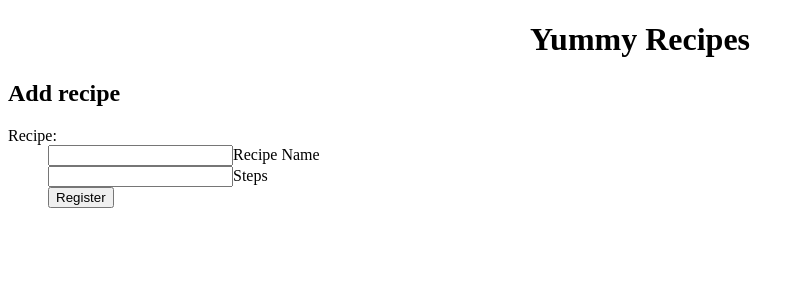
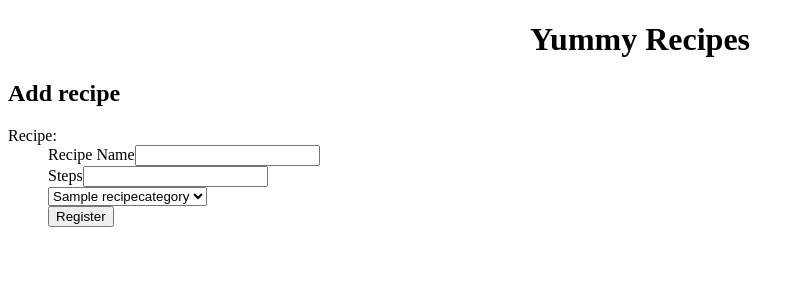
Before and after one commit to kihuyu/yummy_recipe, a Flask app: template yummy_recipe/templates/addrecipe.html in a window 1280 px wide. Shown: the top 300 px of the page, without its empty margins (0-804 px from the left). Run offline with Flask 2, Linux system fonts and the light colour scheme; the template is opened without the code that fills it: most values are stand-ins (such as "Sample title", 1, 10 or a date in 2020).

Commit message:
UPDATE ADD RECIPE PAGE

```diff
--- a/yummy_recipe/templates/addrecipe.html
+++ b/yummy_recipe/templates/addrecipe.html
@@ -5,9 +5,13 @@
     <form action="/addrecipe" method="post" class="addrecipe">
       <dl>
           <dt>Recipe:
-          <dd><input type=text name=recipename>Recipe Name</input>
-          <dd><input type=text name=steps>Steps</input>
-          <dd><input type=submit value=Register>
+          <dd>Recipe Name<input type=text name=recipename class="textbox"></dd>
+          <dd>Steps<input type=text name=steps class="textbox"></input></dd>
+          <dd><select name=recipecategory>
+            <option>{{ entries.recipecategory }}</option>
+          </select>
+        </dd>
+        <dd><input type=submit value=Register>
           </dl>
     </form>
 
```
